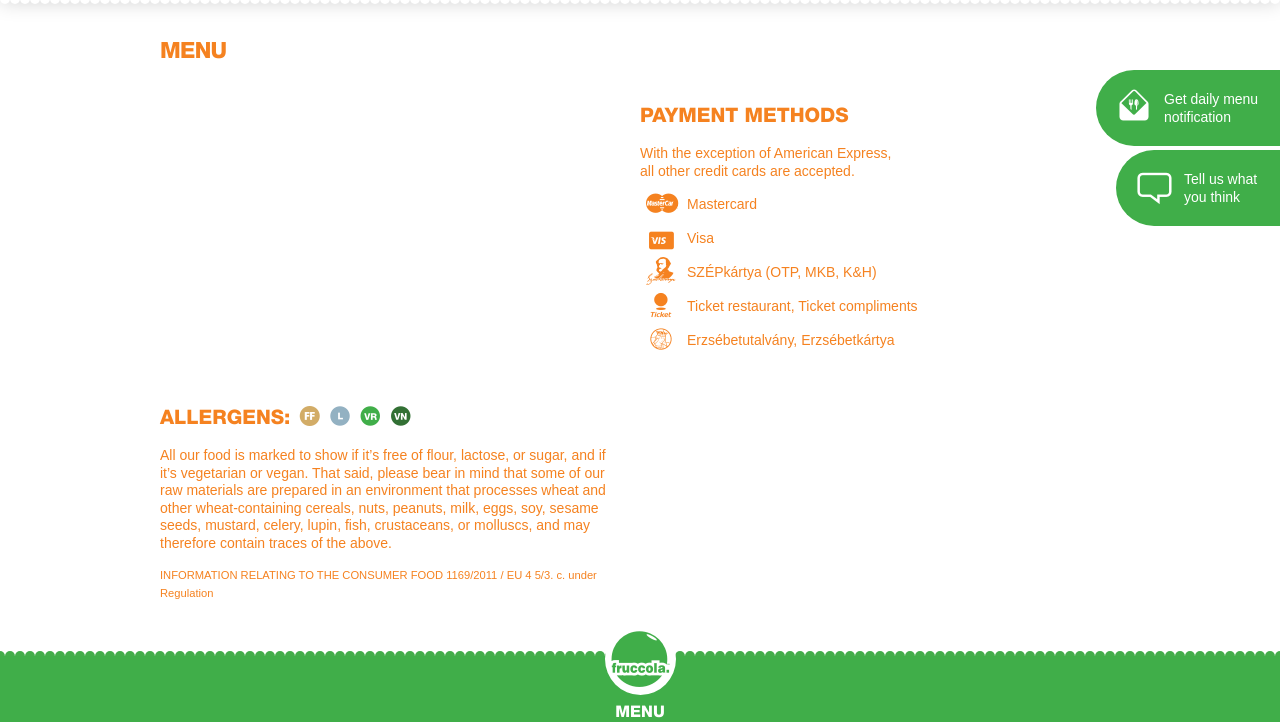
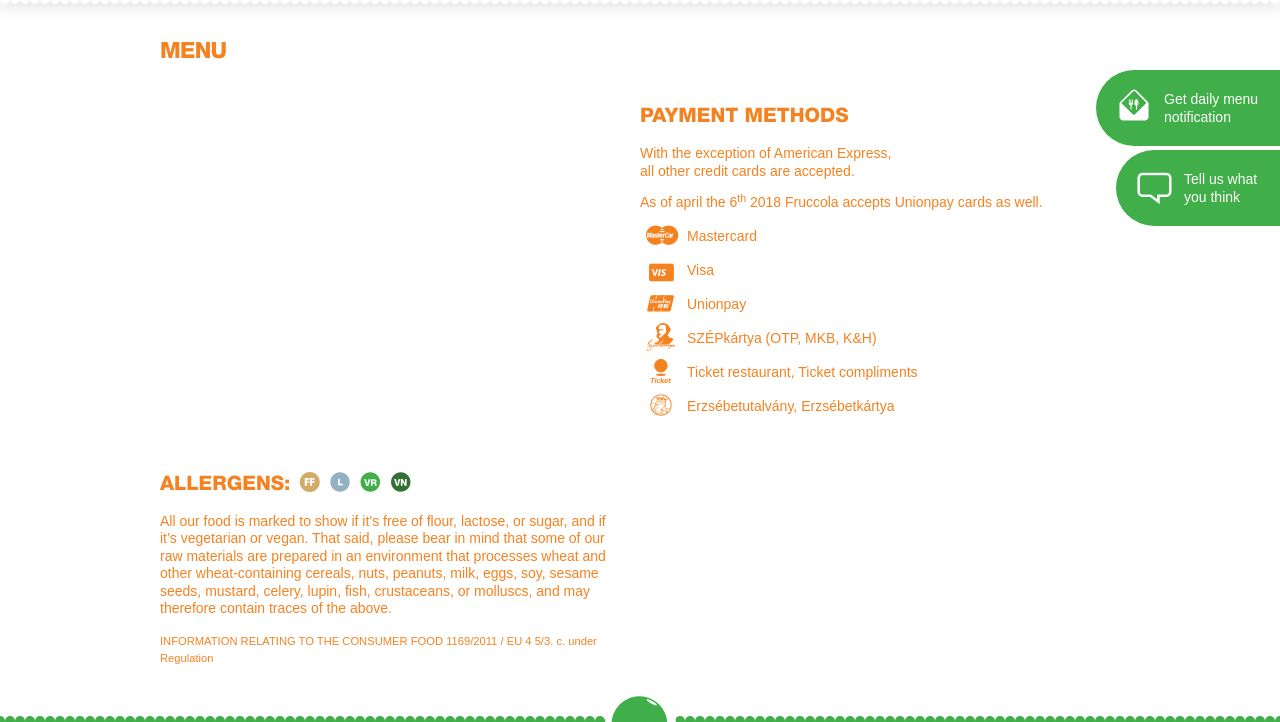
Before and after one commit to beliczki/fruccola, a PHP site: page /menu in a window 1280 px wide. Shown: the part 120-842 px from the top of the page. Run offline with PHP 8.4, Linux system fonts and the light colour scheme; data that the repository does not hold is empty; some libraries are stand-ins or nearby versions.

Commit message:
unionpay add and cukormentes sugarfree add

```diff
--- a/css/main.css
+++ b/css/main.css
@@ -61,6 +61,7 @@ h2.new:before,
 .content em.vegan:before,
 .content em.vegetarian:before,
 .content em.hot:before,
+.content em.sugarfree:before,
 .content.menu .menu-categories a:before,
 .content.menu .items .love:before,
 .content .offer p:before,
@@ -177,6 +178,13 @@ h2.new:before,
 .hu .icon-hot {
   content: '\E048'; /*spicy*/
 }
+
+.icon-sugarfree {
+  content: '\E052'; /*spicy*/
+}
+.hu .icon-sugarfree {
+  content: '\E052'; /*spicy*/
+}
 .icon-hot-alternate,
 .product-filter .items label.hot:before, /*spicy*/
 .content em.hot:before {
@@ -344,6 +352,9 @@ li.dishwasher:before{
 }
 .icon-pay-visa:before {
   content: "\e045";
+}
+.icon-pay-unionpay:before {
+  content: "\e04c";
 }
 
 
@@ -854,6 +865,9 @@ fieldset {
 .product-filter .items label.hot:before {
   color: #e82c00;
 }
+.product-filter .items label.sugarfree:before {
+  color: #000;
+}
 .product-filter .items label.lactosefree:before {
   color: #93b1c2;
 }
@@ -1293,7 +1307,8 @@ button:hover, .button:hover {
 .content  em.lactosefree,
 .content  em.vegan,
 .content  em.vegetarian,
-.content  em.hot {
+.content  em.hot,
+.content  em.sugarfree {
   /*float: left;*/
   height: 24px;
   margin-right: 0px;
@@ -1320,7 +1335,8 @@ button:hover, .button:hover {
 .content em.lactosefree:before,
 .content em.vegan:before,
 .content em.vegetarian:before,
-.content em.hot:before {
+.content em.hot:before,
+.content em.sugarfree:before {
   color: #40ae49;
   display: block;
   font-size: 30px;
@@ -1339,6 +1355,9 @@ button:hover, .button:hover {
 }
 .content em.hot:before {
   color: #e82c00;
+}
+.content em.sugarfree:before {
+  color: #000;
 }
 
 
--- a/inc/menu.php
+++ b/inc/menu.php
@@ -28,9 +28,13 @@
     <p>
         With the exception of American Express, <br/>all other credit cards are accepted.
     </p>
+    <p>
+      As of april the 6<sup>th</sup> 2018 Fruccola accepts Unionpay cards as well.
+    </p>
     <ul>
       <li class="icon-pay-mastercard">Mastercard</li>
       <li class="icon-pay-visa">Visa</li>
+      <li class="icon-pay-unionpay">Unionpay</li>
       <li class="icon-pay-szechenyi">SZÉPkártya (OTP, MKB, K&H)</li>
       <li class="icon-pay-ticket">Ticket restaurant, Ticket compliments</li>
       <li class="icon-pay-erzsebet">Erzsébetutalvány, Erzsébetkártya</li>
@@ -65,9 +69,13 @@
     <p>
         Éttermünkben az American Express kártyán kívül, <br>minden más bankkártyával lehetséges a fizetés.
     </p>
+    <p>
+        2018 Április 6-tól Unionpay kártyával is fizethetsz.
+    </p>
     <ul>
       <li class="icon-pay-mastercard">Mastercard</li>
       <li class="icon-pay-visa">Visa</li>
+      <li class="icon-pay-unionpay">Unionpay</li>
       <li class="icon-pay-szechenyi">SZÉPkártya (OTP, MKB, K&amp;H)</li>
       <li class="icon-pay-ticket">Ticket restaurant, Ticket compliments</li>
       <li class="icon-pay-erzsebet">Erzsébetutalvány, Erzsébetkártya</li>
--- a/js/fruccola.daily-menu.js
+++ b/js/fruccola.daily-menu.js
@@ -77,6 +77,7 @@ $(function() {
     if ($.inArray (3,data[plate+'_allergen_ids']) >= 0) $(' .'+loc+' .'+plate_class+' .properties').append( $( vr ) );
     if ($.inArray (4,data[plate+'_allergen_ids']) >= 0) $(' .'+loc+' .'+plate_class+' .properties').append( $( vn ) );
     if ($.inArray (5,data[plate+'_allergen_ids']) >= 0) $(' .'+loc+' .'+plate_class+' .properties').append( $( hh ) );
+    if ($.inArray (6,data[plate+'_allergen_ids']) >= 0) $(' .'+loc+' .'+plate_class+' .properties').append( $( cm ) );
   }
 
   function buildCardItem (loc){
--- a/js/fruccola.locales.en.js
+++ b/js/fruccola.locales.en.js
@@ -22,6 +22,7 @@ var lf = '<em title="Lactose free" class="lactosefree">Lactose free</em>';
 var vr = '<em title="Vegetarian" class="vegetarian">Vegetarian</em>';
 var vn = '<em title="Vegan" class="vegan">Vegan</em>';
 var hh = '<em title="Spicy" class="hot">Spicy</em>';
+var cm = '<em title="Sugar free" class="sugarfree">Sugar free</em>';
 
 var email_at = 'at';
 
--- a/js/fruccola.locales.hu.js
+++ b/js/fruccola.locales.hu.js
@@ -22,6 +22,7 @@ var lf = '<em title="Laktózmentes" class="lactosefree">Laktózmentes</em>';
 var vr = '<em title="Vegetáriánus" class="vegetarian">Vegetáriánus</em>';
 var vn = '<em title="Vegán" class="vegan">Vegán</em>';
 var hh = '<em title="Csípős" class="hot">Csípős</em>';
+var cm = '<em title="Cukormentes" class="sugarfree">Cukormentes</em>';
 
 var email_at = 'kukac';
 
--- a/js/fruccola.menu.js
+++ b/js/fruccola.menu.js
@@ -88,6 +88,7 @@ $(function() {
             if ($.inArray (3,data[index].allergen_ids) >= 0) p.append( $( vr ).addClass('vegetarian') ); // 3 - vegetarian
             if ($.inArray (4,data[index].allergen_ids) >= 0) p.append( $( vn ).addClass('vegan')  ); // 4 - vegan
             if ($.inArray (5,data[index].allergen_ids) >= 0) p.append( $( hh ).addClass('hot')  ); // 5 - hot
+            if ($.inArray (6,data[index].allergen_ids) >= 0) p.append( $( cm ).addClass('sugarfree')  ); // 5 - hot
 
             if ( data[index].KCAL > 0) p.append( $( '<em class="calories" title="'+tag_calories+'">'+data[index].KCAL+' kcal</em>') );
             if (p.children().length > 0) item.append(p);
```
Also changed, not shown: css/font/fruccola.ttf, css/font/fruccola.woff, 2 other files.
